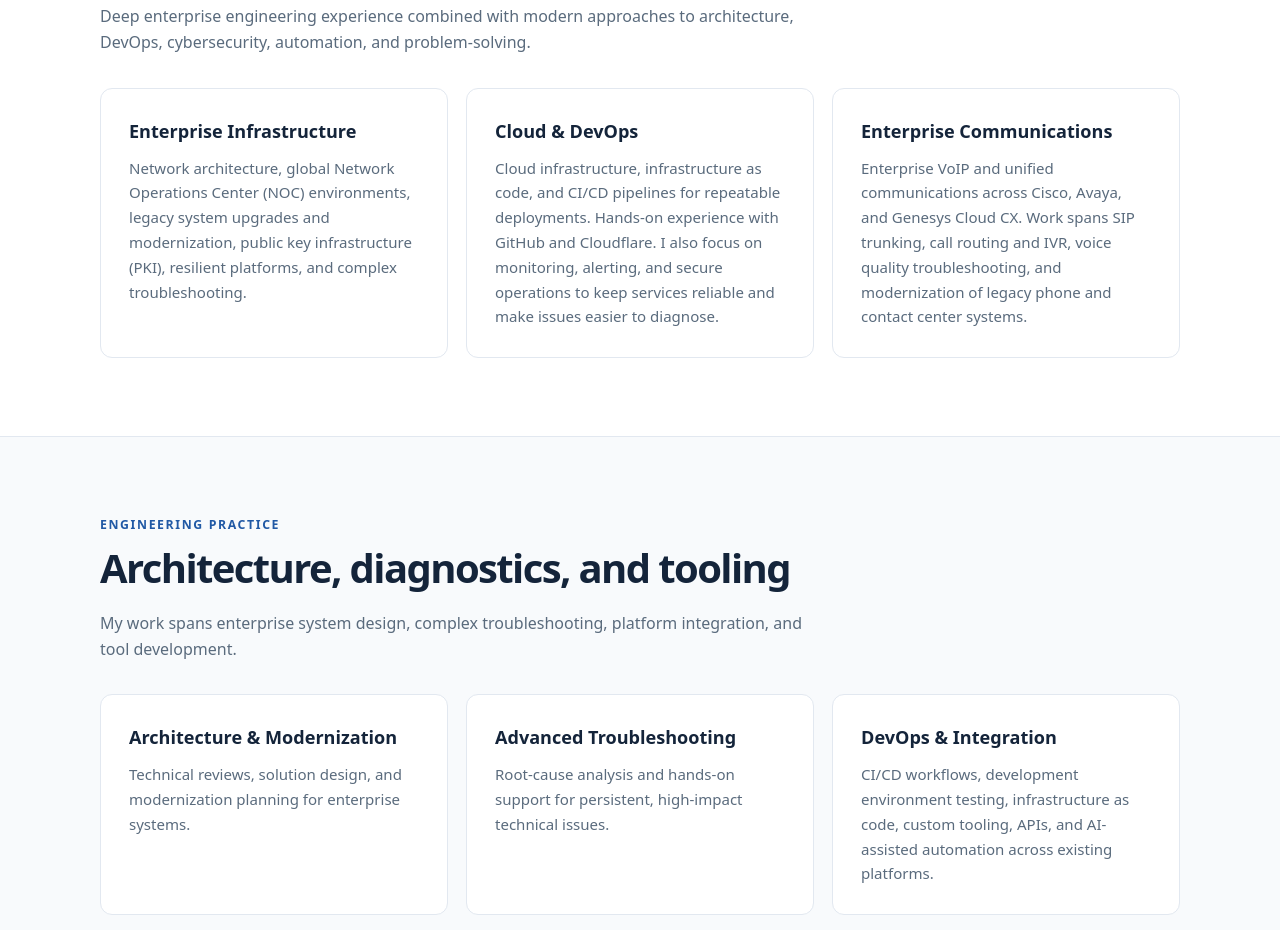
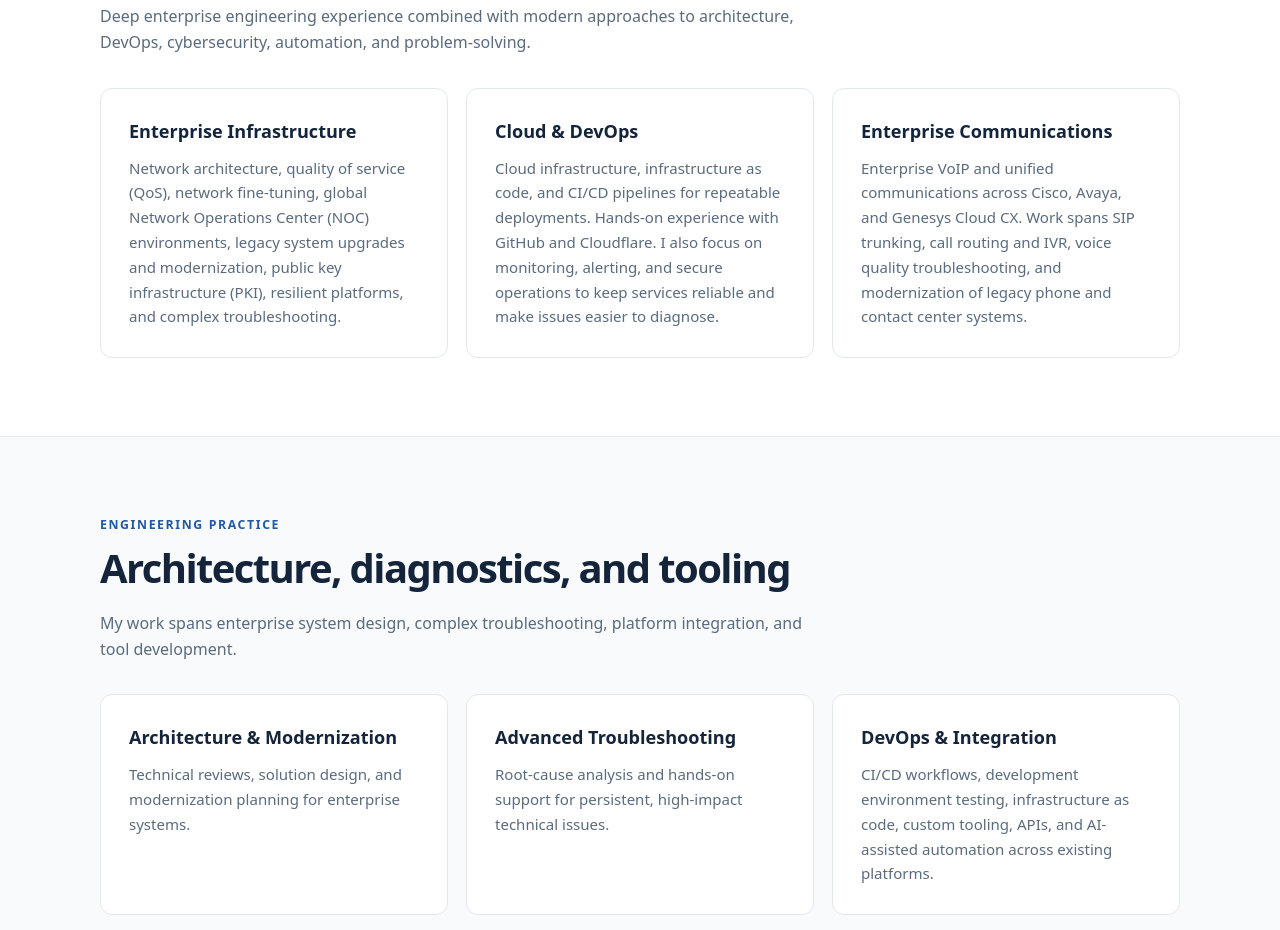
Before and after one commit to jcliff01/jcliff01.github.io, a plain HTML site: page index.html in a window 1280 px wide. Shown: the part 953-1883 px from the top of the page. Drawn offline with Linux system fonts and the light colour scheme.

Commit message:
Add QoS and network fine-tuning to profile

```diff
--- a/index.html
+++ b/index.html
@@ -19,7 +19,7 @@
 <header><nav class="wrap"><a class="brand" href="#top">Principal Engineer</a><div class="links"><a href="#expertise">Expertise</a><a href="#engineering">Engineering</a><a href="#background">Background</a><a href="/cli/">CLI</a><a href="#contact">Contact</a></div></nav></header>
 <main id="top"><div class="hero"><div class="wrap"><div class="eyebrow">Principal Engineer at ConvergeOne</div><h1>Practical engineering for complex technology challenges.</h1><p class="lead">I'm Jake, a principal engineer at ConvergeOne with more than 20 years of experience solving difficult problems across enterprise networks, communications, cloud platforms, and critical infrastructure. My work focuses on system reliability, cybersecurity, automation, and AI-assisted engineering.</p><div class="actions"><a class="btn primary" href="#engineering">Explore engineering work</a><a class="btn secondary" href="https://github.com/jcliff01" target="_blank" rel="noopener noreferrer">View GitHub</a></div></div></div>
 <section class="section" id="expertise"><div class="wrap"><div class="eyebrow">Specializations</div><h2>Core expertise</h2><p class="intro">Deep enterprise engineering experience combined with modern approaches to architecture, DevOps, cybersecurity, automation, and problem-solving.</p><div class="grid">
-<article class="tile"><h3>Enterprise Infrastructure</h3><p>Network architecture, global Network Operations Center (NOC) environments, legacy system upgrades and modernization, public key infrastructure (PKI), resilient platforms, and complex troubleshooting.</p></article>
+<article class="tile"><h3>Enterprise Infrastructure</h3><p>Network architecture, quality of service (QoS), network fine-tuning, global Network Operations Center (NOC) environments, legacy system upgrades and modernization, public key infrastructure (PKI), resilient platforms, and complex troubleshooting.</p></article>
 <article class="tile"><h3>Cloud & DevOps</h3><p>Cloud infrastructure, infrastructure as code, and CI/CD pipelines for repeatable deployments. Hands-on experience with GitHub and Cloudflare. I also focus on monitoring, alerting, and secure operations to keep services reliable and make issues easier to diagnose.</p></article>
 <article class="tile"><h3>Enterprise Communications</h3><p>Enterprise VoIP and unified communications across Cisco, Avaya, and Genesys Cloud CX. Work spans SIP trunking, call routing and IVR, voice quality troubleshooting, and modernization of legacy phone and contact center systems.</p></article>
 </div></div></section>
```
